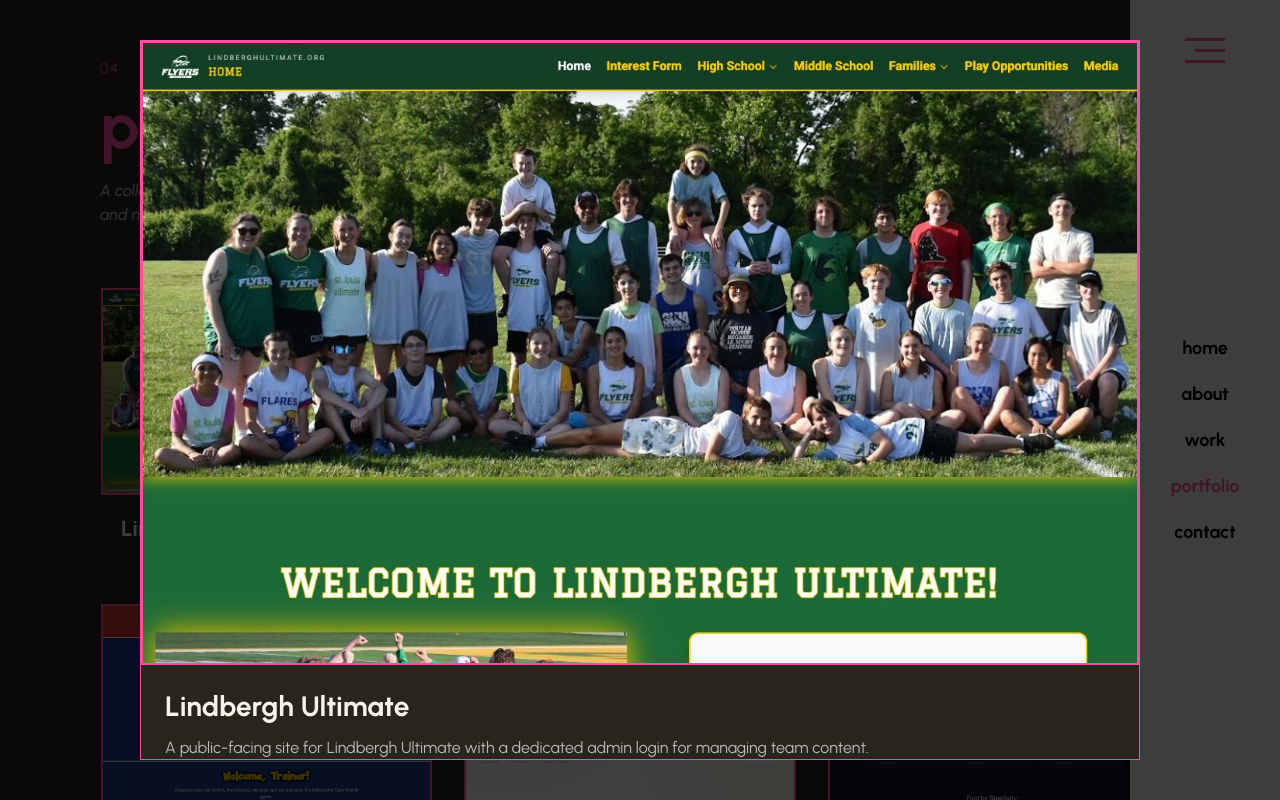
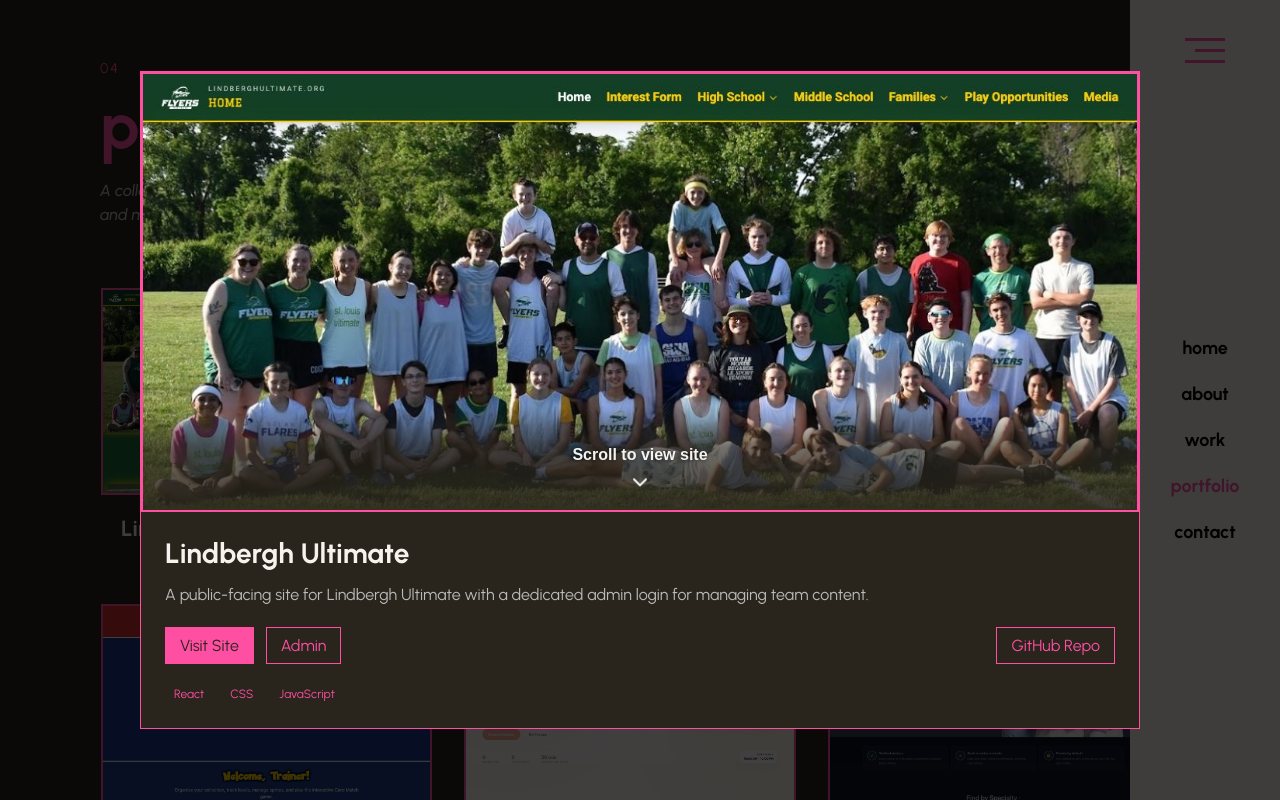
Before and after one commit to biesboerTerry-FS/thatDevTerry, a React (Create React App) app: page /portfolio in a window 1280 px wide. Both pictures are taken after a click on the button "Lindbergh Ultimate". Shown: the top 800 px of the page. Built offline with nearby package versions, Linux system fonts and the light colour scheme.

Commit message:
Add scrollable project modal image with transparent overlay

```diff
--- a/src/App.scss
+++ b/src/App.scss
@@ -747,42 +747,68 @@ img {
 .modalImageWrapper {
 	position: relative;
 	width: 100%;
-	aspect-ratio: 16 / 10;
-	overflow: hidden;
+	max-height: 55vh;
+	overflow-y: auto;
+	overflow-x: hidden;
 	border: 2px solid $pink;
+	background-color: $menuBg;
 }
 
 .modalImage {
 	width: 100%;
-	height: 100%;
-	object-fit: cover;
-	object-position: top;
+	height: auto;
 	display: block;
 }
 
-.viewFullSiteButton {
-	position: absolute;
-	inset: 0;
+.scrollSiteOverlay {
+	position: sticky;
+	bottom: 0;
+	left: 0;
 	width: 100%;
-	height: 100%;
-	background: rgba(0, 0, 0, 0.45);
+	display: flex;
+	flex-direction: column;
+	justify-content: flex-end;
+	align-items: center;
+	padding: 40px 20px 16px;
+	margin-top: -80px;
+	background: linear-gradient(
+		to bottom,
+		rgba(41, 37, 28, 0) 0%,
+		rgba(41, 37, 28, 0.65) 40%,
+		rgba(41, 37, 28, 0.9) 100%
+	);
 	color: $offWhite;
-	font-size: 18px;
+	font-size: 16px;
 	font-weight: 600;
 	border: none;
 	cursor: pointer;
-	opacity: 0;
-	transition: opacity 0.3s ease-in-out;
+	transition: color 0.3s ease-in-out, padding 0.3s ease-in-out;
+
+	span {
+		text-shadow: 0 1px 4px rgba(0, 0, 0, 0.6);
+	}
+
+	svg {
+		margin-top: 6px;
+		animation: bounceDown 1.5s infinite;
+	}
 
 	&:hover,
 	&:focus {
-		opacity: 1;
+		color: $pink;
+		padding-bottom: 12px;
 	}
 }
 
-.modalImageWrapper:hover .viewFullSiteButton,
-.modalImageWrapper:focus-within .viewFullSiteButton {
-	opacity: 1;
+@keyframes bounceDown {
+	0%,
+	100% {
+		transform: translateY(0);
+	}
+
+	50% {
+		transform: translateY(6px);
+	}
 }
 
 .modalBody {
@@ -820,32 +846,6 @@ img {
 
 .modalLinksLeft {
 	flex: 1;
-}
-
-.fullSiteOverlay {
-	position: fixed;
-	inset: 0;
-	z-index: 1300;
-	display: flex;
-	justify-content: center;
-	align-items: flex-start;
-	padding: 30px;
-	background-color: rgba(0, 0, 0, 0.9);
-	overflow-y: auto;
-}
-
-.fullSiteModal {
-	position: relative;
-	width: 100%;
-	max-width: 1200px;
-	background-color: $menuBg;
-	border: 1px solid $pink;
-}
-
-.fullSiteImage {
-	width: 100%;
-	height: auto;
-	display: block;
 }
 
 .modalLink {
--- a/src/pages/Portfolio.js
+++ b/src/pages/Portfolio.js
@@ -3,11 +3,10 @@ import { projects } from "../data/projects";
 
 const Portfolio = () => {
 	const [selectedProject, setSelectedProject] = useState(null);
-	const [fullSiteProject, setFullSiteProject] = useState(null);
 	const triggerRef = useRef(null);
 	const modalRef = useRef(null);
 	const closeButtonRef = useRef(null);
-	const fullSiteCloseRef = useRef(null);
+	const modalImageWrapperRef = useRef(null);
 
 	useEffect(() => {
 		document.title = "Portfolio | Terry Biesboer";
@@ -48,24 +47,11 @@ const Portfolio = () => {
 		};
 	}, [selectedProject]);
 
-	useEffect(() => {
-		if (!fullSiteProject) return;
-		const previousOverflow = document.body.style.overflow;
-		document.body.style.overflow = "hidden";
-		fullSiteCloseRef.current?.focus();
-
-		const onKeyDown = (event) => {
-			if (event.key === "Escape") {
-				setFullSiteProject(null);
-			}
-		};
-
-		window.addEventListener("keydown", onKeyDown);
-		return () => {
-			window.removeEventListener("keydown", onKeyDown);
-			document.body.style.overflow = previousOverflow;
-		};
-	}, [fullSiteProject]);
+	const scrollImageFrame = () => {
+		const wrapper = modalImageWrapperRef.current;
+		if (!wrapper) return;
+		wrapper.scrollTo({ top: wrapper.scrollHeight, behavior: "smooth" });
+	};
 
 	return (
 		<div className="page">
@@ -124,7 +110,10 @@ const Portfolio = () => {
 						>
 							×
 						</button>
-						<div className="modalImageWrapper">
+						<div
+							className="modalImageWrapper"
+							ref={modalImageWrapperRef}
+						>
 							<img
 								className="modalImage"
 								src={selectedProject.image}
@@ -132,10 +121,24 @@ const Portfolio = () => {
 							/>
 							<button
 								type="button"
-								className="viewFullSiteButton"
-								onClick={() => setFullSiteProject(selectedProject)}
+								className="scrollSiteOverlay"
+								onClick={scrollImageFrame}
+								aria-label="Scroll to view full site screenshot"
 							>
-								View Full Site
+								<span>Scroll to view site</span>
+								<svg
+									width="24"
+									height="24"
+									viewBox="0 0 24 24"
+									fill="none"
+									stroke="currentColor"
+									strokeWidth="2"
+									strokeLinecap="round"
+									strokeLinejoin="round"
+									aria-hidden="true"
+								>
+									<polyline points="6 9 12 15 18 9" />
+								</svg>
 							</button>
 						</div>
 						<div className="modalBody">
@@ -186,36 +189,6 @@ const Portfolio = () => {
 					</div>
 				</div>
 			)}
-
-			{fullSiteProject && (
-				<div
-					className="fullSiteOverlay"
-					onClick={() => setFullSiteProject(null)}
-				>
-					<div
-						className="fullSiteModal"
-						role="dialog"
-						aria-modal="true"
-						aria-label={`${fullSiteProject.title} full site preview`}
-						onClick={(event) => event.stopPropagation()}
-					>
-						<button
-							ref={fullSiteCloseRef}
-							type="button"
-							className="modalClose"
-							onClick={() => setFullSiteProject(null)}
-							aria-label="Close"
-						>
-							×
-						</button>
-						<img
-							className="fullSiteImage"
-							src={fullSiteProject.image}
-							alt={fullSiteProject.title}
-						/>
-					</div>
-				</div>
-			)}
 		</div>
 	);
 };
```
